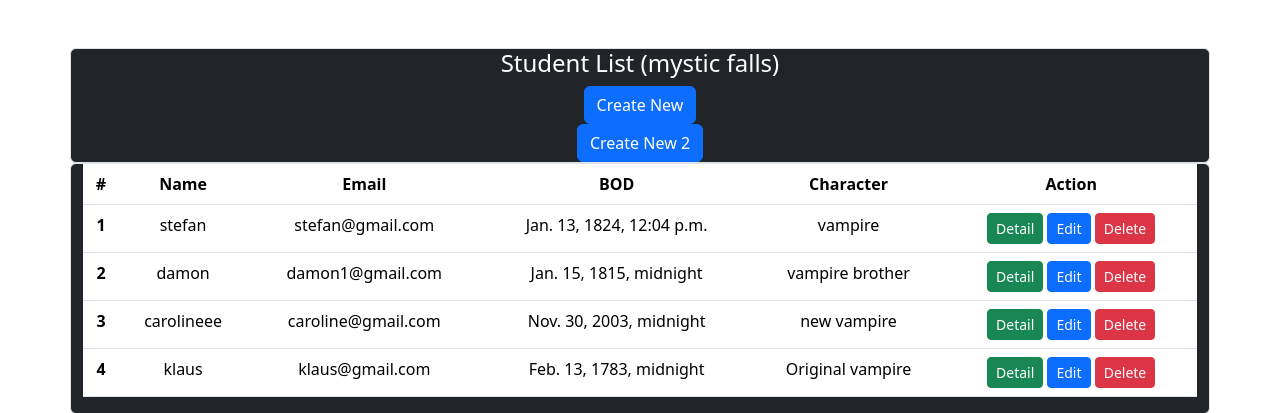
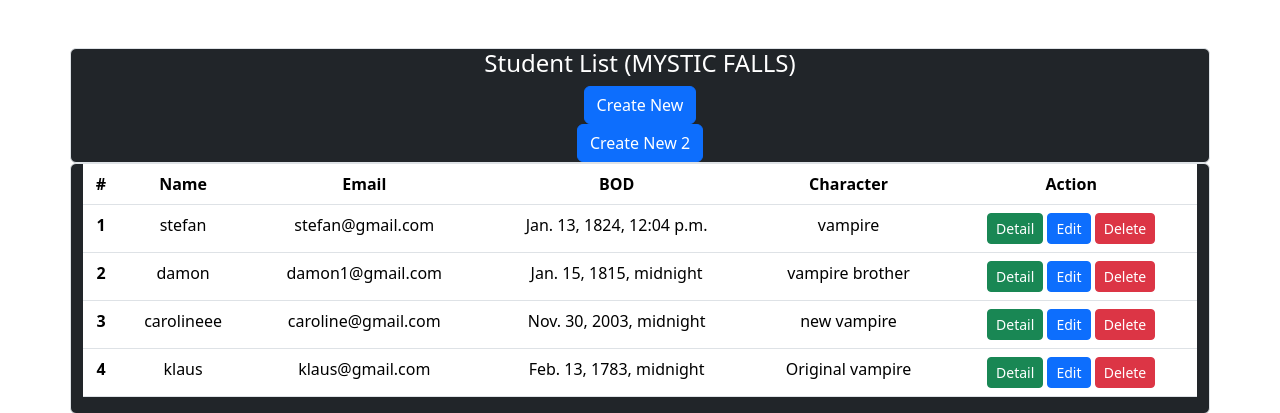
Before and after one commit to jayedeep/django_practice, a Django app: page /cbv in a window 1280 px wide. Shown: the top 413 px of the page. Run offline with Django 4.2, Linux system fonts and the light colour scheme; data comes from the database, SQL or seed files in the repository.

Commit message:
added template tags and template filter

```diff
--- a/firstthreetopics/templates/generic_views/student_form.html
+++ b/firstthreetopics/templates/generic_views/student_form.html
@@ -16,6 +16,7 @@
             {% csrf_token %}
             <div class="form">
         <div class="row">
+<!--            here for loop is called template tags -->
             {% for field in form %}
              <div class="col-md-4 pb-4">
                  {{field.label}}
--- a/firstthreetopics/templates/generic_views/student_list.html
+++ b/firstthreetopics/templates/generic_views/student_list.html
@@ -3,7 +3,9 @@
 {% block content %}
     <div class="container mt-5 bg-dark text-white border rounded">
         <div class="header">
-            <h4 class="text-center">Student List ({{city_name}})</h4>
+<!--            used upper case as template filter -->
+            <h4 class="text-center">Student List ({{city_name|upper}})</h4>
+
         </div>
         <div class="d-flex justify-content-center">
             <a href="{% url 'student_create' %}" class="btn btn-primary">Create New</a>
```
